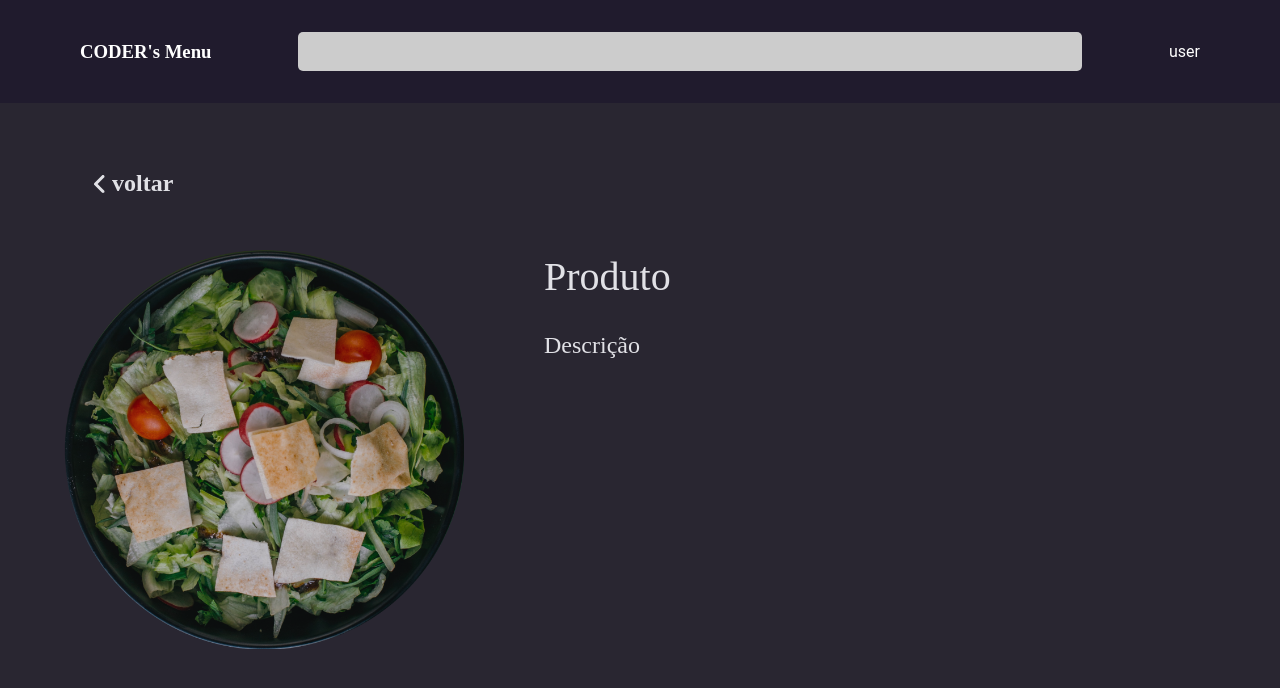
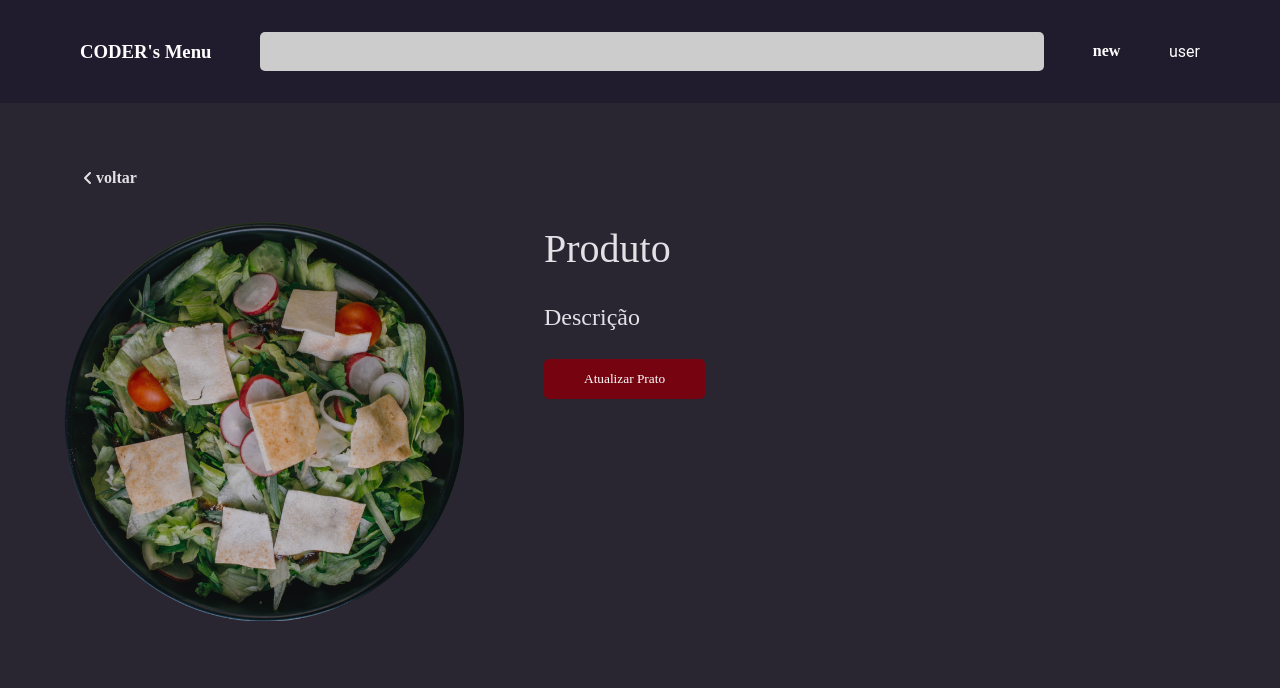
Before and after one commit to balvesD3v/coder-lab-frontend, a React (Create React App) app: page /details/1 in a window 1280 px wide. Shown: the top 688 px of the page. Built offline with nearby package versions, Linux system fonts and the light colour scheme.

Commit message:
feat: deatails folder, button components

```diff
--- a/src/components/button/styles.scss
+++ b/src/components/button/styles.scss
@@ -10,12 +10,7 @@ button {
   border-radius: 5px;
   border: none;
   transition: 100ms linear;
-  font-family: "Poppins";
-
-  && {
-    font-size: 1rem;
-    font-weight: lighter;
-  }
+  font-family: "JetBrains Mono";
 
   &:hover {
     cursor: pointer;
--- a/src/pages/details/index.tsx
+++ b/src/pages/details/index.tsx
@@ -2,6 +2,7 @@ import "./styles.scss";
 import { FaAngleLeft } from "react-icons/fa6";
 import { Link } from "react-router-dom";
 import imageTeste from "../../assets/Mask group.png";
+import { Button } from "../../components/button";
 
 export const Details = () => {
   return (
@@ -10,6 +11,11 @@ export const Details = () => {
         <h3>CODER's Menu</h3>
         <div className="search-wrapper">
           <input className="search" type="text" />
+        </div>
+        <div>
+          <a className="new" href="/new">
+            new
+          </a>
         </div>
         <div className="user">user</div>
       </div>
@@ -26,6 +32,8 @@ export const Details = () => {
           <div className="InfoContent">
             <h1>Produto</h1>
             <p>Descrição</p>
+
+            <Button title="Atualizar Prato" />
           </div>
         </div>
       </div>
--- a/src/pages/details/styles.scss
+++ b/src/pages/details/styles.scss
@@ -12,7 +12,7 @@ main {
     align-items: center;
 
     font-family: Poppins;
-    font-size: 24px;
+    font-size: 1rem;
     font-style: normal;
     font-weight: 700;
     line-height: 140%;
@@ -26,6 +26,14 @@ main {
     justify-content: space-between;
     gap: 1em;
     padding: 2em 5em;
+
+    .new {
+      font-family: "JetBrains Mono";
+      text-decoration: none;
+      color: #fff;
+      font-size: 1rem;
+      font-style: normal;
+    }
 
     @media (max-width: 426px) {
       padding: 2em;
--- a/src/pages/home/index.tsx
+++ b/src/pages/home/index.tsx
@@ -10,6 +10,9 @@ export const Home = () => {
         <h3>CODER's Menu</h3>
         <div className="search-wrapper">
           <input className="search" type="text" />
+        </div>
+        <div>
+          <a href="/new">new</a>
         </div>
         <div className="user">user</div>
       </div>
--- a/src/pages/home/styles.scss
+++ b/src/pages/home/styles.scss
@@ -11,6 +11,11 @@
     justify-content: space-between;
     gap: 1em;
     padding: 2em 5em;
+
+    a {
+      text-decoration: none;
+      color: #fff;
+    }
 
     @media (max-width: 426px) {
       padding: 2em;
--- /dev/null
+++ b/src/pages/new/index.tsx
@@ -0,0 +1,5 @@
+import React from "react";
+
+export const New = () => {
+  return <div>New</div>;
+};
--- a/src/routes/app.routes.tsx
+++ b/src/routes/app.routes.tsx
@@ -1,12 +1,14 @@
 import { Routes, Route } from "react-router-dom";
 import { Home } from "../pages/home";
 import { Details } from "../pages/details";
+import { New } from "../pages/new";
 
 export function AppRoutes() {
   return (
     <Routes>
       <Route path="/" element={<Home />} />
       <Route path="/details/:id" element={<Details />} />
+      <Route path="/new" element={<New />} />
     </Routes>
   );
 }
```
